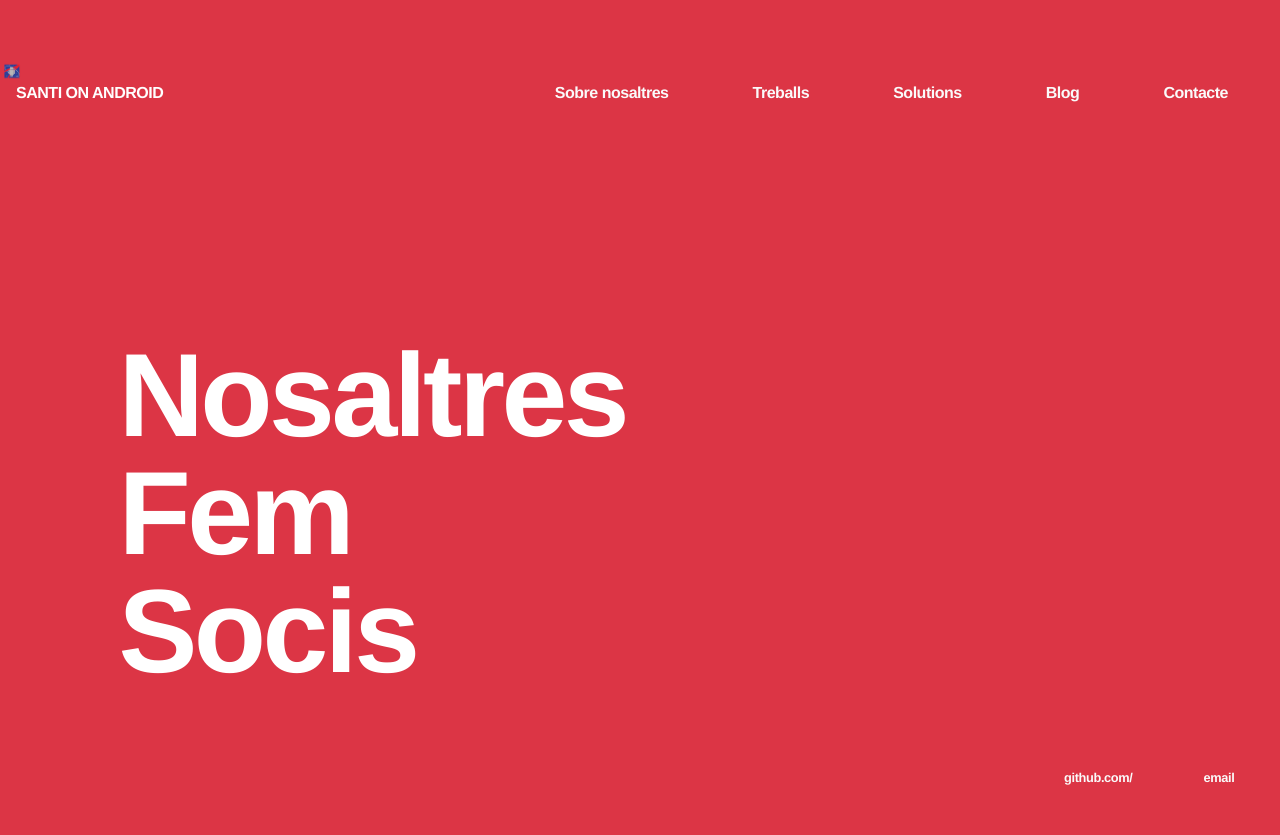
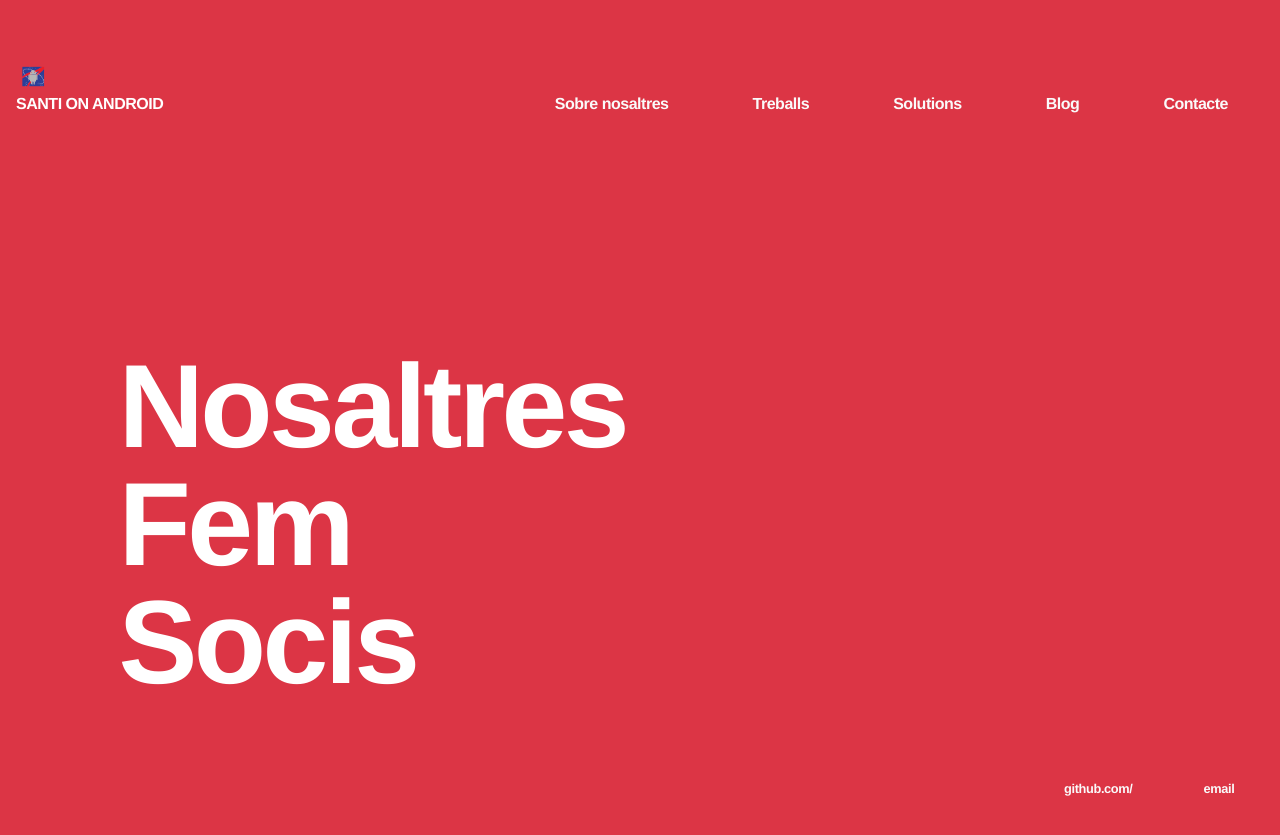
Before and after one commit to SantiOnAndroid/SantiOnAndroid.github.io, a Jekyll site: the page built from index.html, in a window 1280 px wide. Shown: the top 835 px of the page. Built offline with Jekyll 4.4.1, drawn with Linux system fonts in a browser that asks for light colours; some web fonts are replaced.

Commit message:
modificant titolj

```diff
--- a/css/main.css
+++ b/css/main.css
@@ -119,7 +119,8 @@ ul.posts li {
 img{
    float: left;
     clear: left;
-    width: 24px !important;
-    height: 24px !important;
+    width:2.1875em!important;
+    height: 2.1875em!important;
+    margin-left: 1em;
 
 }
```
